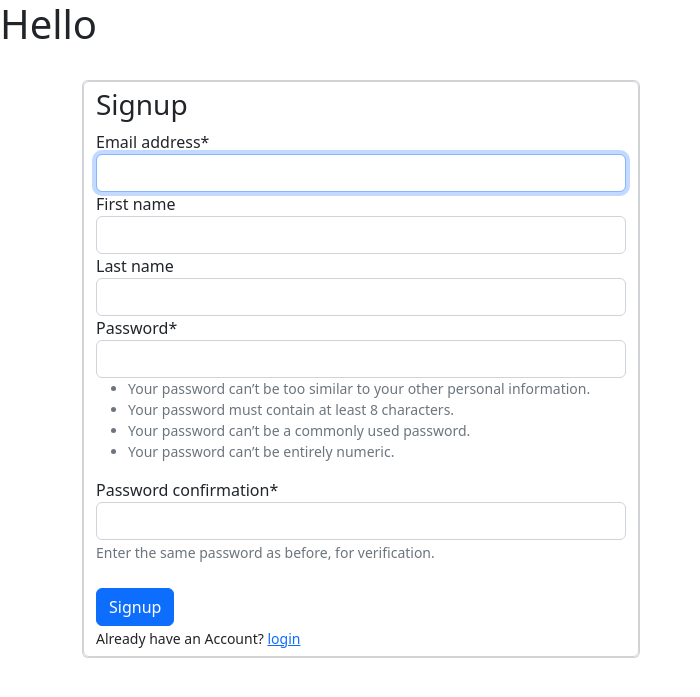
After one commit to krish-patel1003/sussyHackers_ecommerce, a Django app: page /register/ in a window 1280 px wide. The commit adds this page. Shown: the top 697 px of the page, without its empty margins (0-700 px from the left). Run offline with Django 4.2, Linux system fonts and the light colour scheme; some libraries are stand-ins or nearby versions.

Commit message:
Changes in Models(Cart, CartItem added) and register,login tested

```diff
--- /dev/null
+++ b/backend/forms.py
@@ -0,0 +1,12 @@
+from dataclasses import fields
+from pyexpat import model
+from django import forms
+from django import forms
+from .models import User
+from django.contrib.auth.forms import UserCreationForm
+
+class UserRegistrationForm(UserCreationForm):
+
+    class Meta:
+        model = User
+        fields = ['email', 'first_name', 'last_name', 'password1', 'password2']
--- a/backend/models.py
+++ b/backend/models.py
@@ -1,3 +1,4 @@
+from email.policy import default
 from django.db import models
 
 from django.contrib.auth.models import PermissionsMixin
@@ -5,9 +6,6 @@ from django.contrib.auth.base_user import AbstractBaseUser
 from django.utils.translation import gettext_lazy as _
 
 from .managers import UserManager
-
-# third party imports
-
 
 # Create your models here.
 
@@ -56,7 +54,14 @@ class Product(models.Model):
 
 class Cart(models.Model):
     user = models.OneToOneField(User, on_delete = models.CASCADE)
-    products = models.ManyToManyField(Product, related_name="products")
 
     def __str__(self):
-        return f"{self.user} + {self.products}"
+        return f"{self.user}'s cart"
+
+class CartItem(models.Model):
+    cart = models.ForeignKey(Cart, on_delete = models.CASCADE)
+    product = models.ForeignKey(Product, on_delete = models.CASCADE)
+    quantity = models.IntegerField(default=1)
+
+    def __str__(self):
+        return f"{self.cart}: {self.product}"
--- a/backend/templates/backend/base.html
+++ b/backend/templates/backend/base.html
@@ -5,8 +5,13 @@
     <meta http-equiv="X-UA-Compatible" content="IE=edge">
     <meta name="viewport" content="width=device-width, initial-scale=1.0">
     <title>Document</title>
+    <link href="https://cdn.jsdelivr.net/npm/bootstrap@5.2.0/dist/css/bootstrap.min.css" rel="stylesheet" integrity="sha384-gH2yIJqKdNHPEq0n4Mqa/HGKIhSkIHeL5AyhkYV8i59U5AR6csBvApHHNl/vI1Bx" crossorigin="anonymous">
+
 </head>
 <body>
     <h1>Hello {{name}}</h1>
+    {% block content %}
+
+    {% endblock %}
 </body>
 </html>
--- /dev/null
+++ b/backend/templates/backend/user_create.html
@@ -0,0 +1,27 @@
+{% extends "backend/base.html" %}
+{% load crispy_forms_tags %}
+{% block content %}
+
+<br>
+<div class="container">
+    <div class="card" style="width: 50%">
+        <form action="" method="POST" class="form-control">
+            <h3> Signup </h3>
+            {% csrf_token %}
+            <fieldset class="form-group">
+                {{ form|crispy }}
+            </fieldset>
+            <br>
+            <div class="form-group">
+                <button class="btn btn-primary" type="submit">Signup</button>
+            </div>
+
+            <div class="muted">
+                <small>Already have an Account? <a href="{% url 'login' %}">login</a></small>
+            </div>
+
+        </form>
+    </div>
+</div>
+
+{% endblock content %}
--- a/backend/urls.py
+++ b/backend/urls.py
@@ -1,6 +1,10 @@
 from django.urls import path
-from . import views
+from .views import home, SignUpView
+from django.contrib.auth import views as auth_views
 
 urlpatterns = [
-    path('', views.home, name='home'),
+    path('', home, name='home'),
+    path('register/', SignUpView.as_view(), name='register'),
+    path('login/', auth_views.LoginView.as_view(template_name='backend/login.html'), name='login'),
+    path('logout/', auth_views.LogoutView.as_view(template_name='backend/logout.html'), name='logout')
 ]
--- a/backend/views.py
+++ b/backend/views.py
@@ -1,8 +1,18 @@
 from django.shortcuts import render
+from django.views.generic import CreateView
+from django.contrib.messages.views import SuccessMessageMixin
+from django.urls import reverse_lazy
 
 from .models import *
+from .forms import UserRegistrationForm
 # Create your views here.
 
 def home(request):
     content = {"name" : "Krish"}
     return render(request, 'backend/base.html', context=content)
+
+class SignUpView(SuccessMessageMixin, CreateView):
+    template_name = 'backend/user_create.html'
+    form_class = UserRegistrationForm
+    success_url = reverse_lazy('login')
+    success_message = "Your profile was created successfully"
--- a/ecommerce_project/settings.py
+++ b/ecommerce_project/settings.py
@@ -40,6 +40,7 @@ INSTALLED_APPS = [
     'django.contrib.staticfiles',
 
     'backend',
+    'crispy_forms',
 ]
 
 MIDDLEWARE = [
@@ -133,3 +134,7 @@ DEFAULT_AUTO_FIELD = 'django.db.models.BigAutoField'
 
 # Setting Custom user model
 AUTH_USER_MODEL = 'backend.User'
+
+CRISPY_TEMPLATE_PACK = 'bootstrap4'
+
+LOGIN_URL = 'login'
```
Also changed, not shown: backend/templates/backend/login.html (added, +26 -0 lines), backend/templates/backend/logout.html (added, +8 -0 lines), backend/migrations/0004_remove_cart_products_cartitem.py (added), db.sqlite3.
